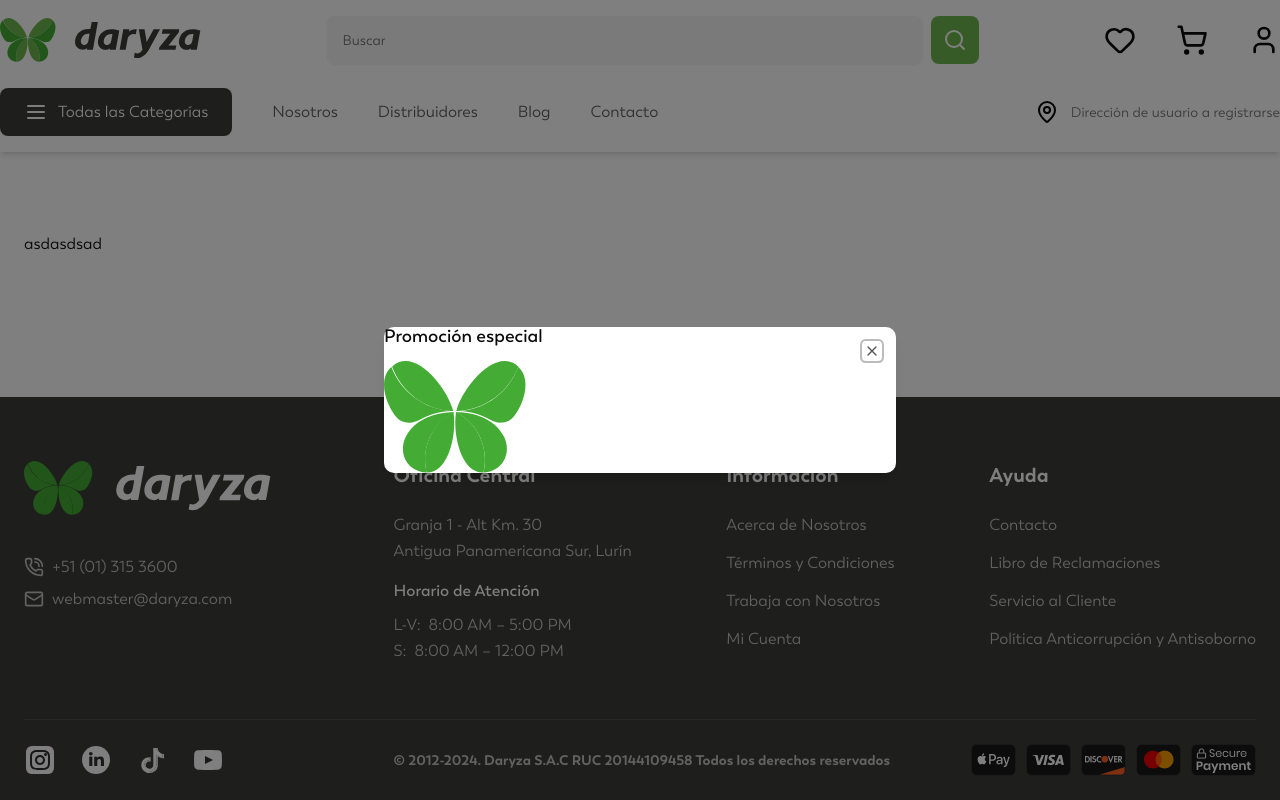
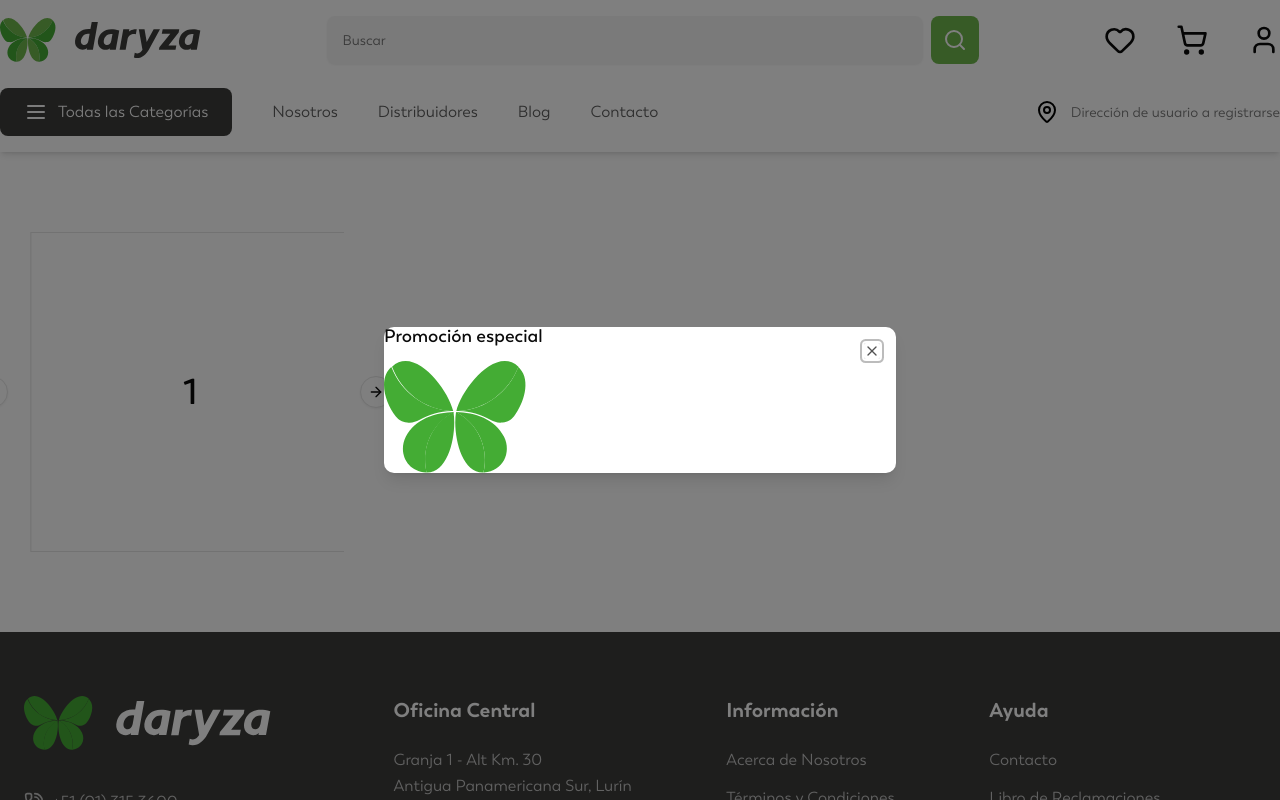
Before and after one commit to alexanderplaygroup/darysa, a Next.js app: page / in a window 1280 px wide. Shown: the top 800 px of the page. Built offline with nearby package versions, Linux system fonts and the light colour scheme.

Commit message:
feat: carousel home parcial

```diff
--- /dev/null
+++ b/src/modules/home/Banner.tsx
@@ -0,0 +1,46 @@
+'use client';
+
+import {
+  Carousel,
+  CarouselContent,
+  CarouselItem,
+  CarouselNext,
+  CarouselPrevious,
+} from '@shadcnui/carousel';
+import Autoplay from 'embla-carousel-autoplay';
+import * as React from 'react';
+
+export function Banner() {
+  const plugin = React.useRef(
+    Autoplay({ delay: 1000, stopOnInteraction: false, playOnInit: true })
+  );
+
+  return (
+    <Carousel
+      plugins={[plugin.current]}
+      opts={{
+        align: 'start',
+        loop: true,
+      }}
+      className="w-full max-w-xs"
+      onMouseEnter={() => plugin.current.stop()}
+      onMouseLeave={() => plugin.current.reset()}
+    >
+      <CarouselContent>
+        {Array.from({ length: 5 }).map((_, index) => (
+          <CarouselItem key={index}>
+            <div className="border p-1">
+              <div>
+                <div className="flex aspect-square items-center justify-center p-6">
+                  <span className="text-4xl font-semibold">{index + 1}</span>
+                </div>
+              </div>
+            </div>
+          </CarouselItem>
+        ))}
+      </CarouselContent>
+      <CarouselPrevious />
+      <CarouselNext />
+    </Carousel>
+  );
+}
--- a/src/modules/home/HomeBanner.tsx
+++ /dev/null
@@ -1,5 +0,0 @@
-const HomeBanner = () => {
-  return <div>asdasdsad</div>;
-};
-
-export default HomeBanner;
--- a/src/modules/home/HomeView.tsx
+++ b/src/modules/home/HomeView.tsx
@@ -1,11 +1,11 @@
 import { Container } from '@/common/components/custom-ui/Container';
+import { Banner } from './Banner';
 import { PromotionalModal } from './components/PromotionalModal';
-import HomeBanner from './HomeBanner';
 
 export const HomeView = () => {
   return (
     <Container>
-      <HomeBanner />
+      <Banner />
       <PromotionalModal modal="/logo-dark.svg" />
     </Container>
   );
```
